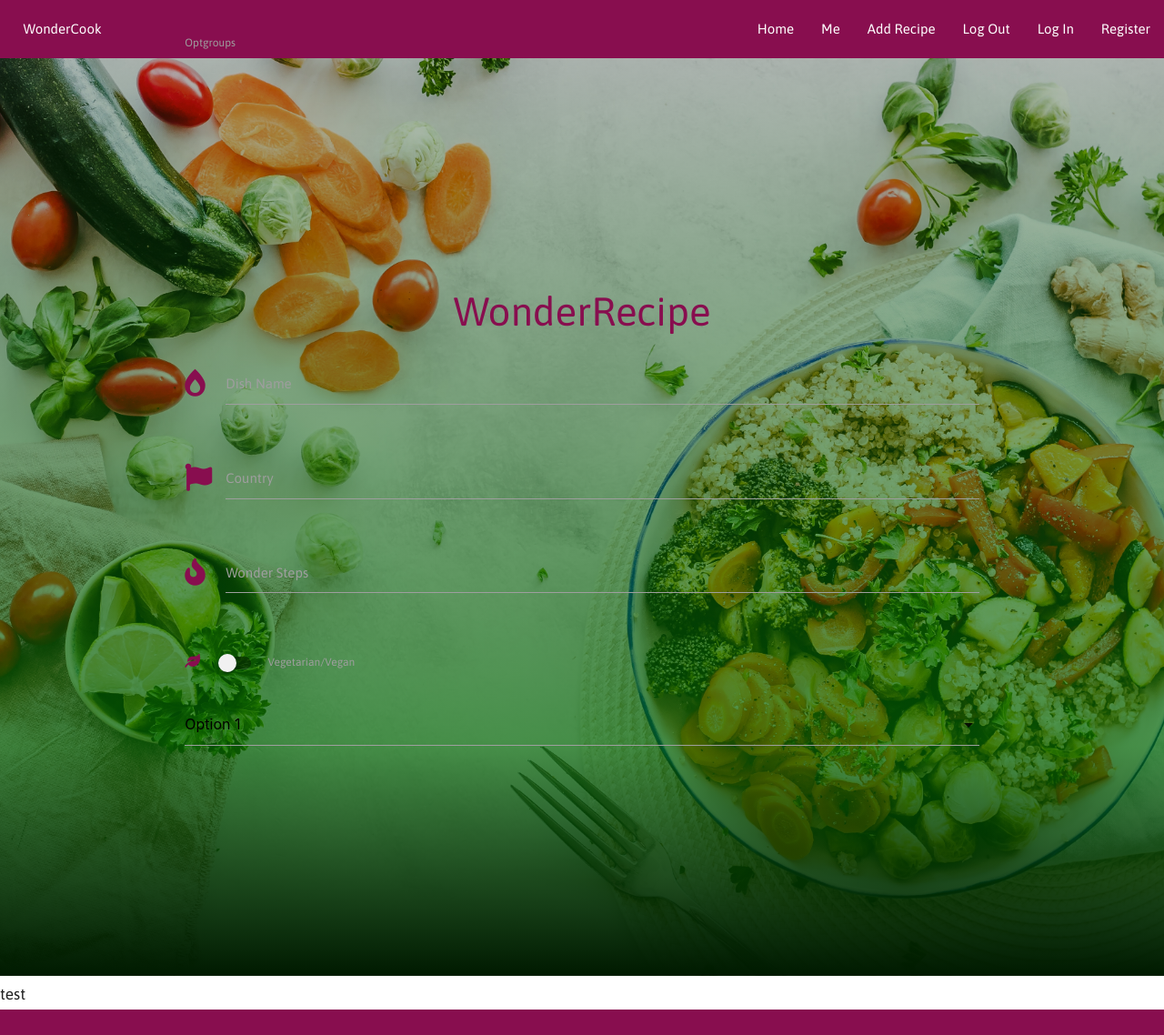
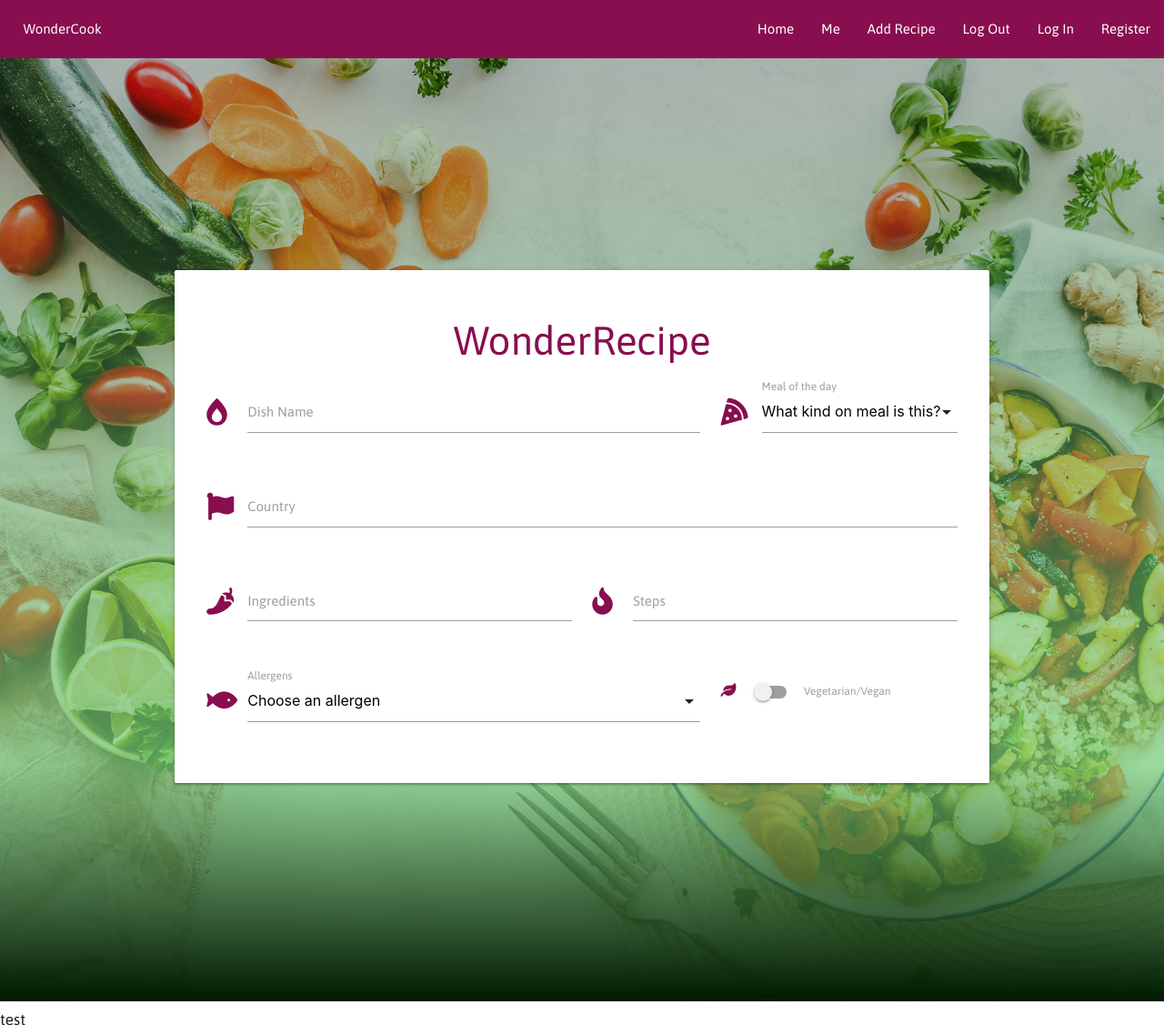
Before and after one commit to kervo/DataCentric_MS3, a Flask app: page /add_recipe in a window 1280 px wide. Shown: the whole page at 91% size. Before the commit the page ends 1110 px from the top, so only its background shows below. Run offline with Flask 2, Linux system fonts and the light colour scheme; data that the repository does not hold is empty; some libraries are stand-ins or nearby versions.

Commit message:
error to display dish_type

```diff
--- a/app.py
+++ b/app.py
@@ -99,7 +99,8 @@ def logout():
 
 @app.route("/add_recipe")
 def add_recipe():
-    return render_template('add_recipe.html')
+    meal = mongo.db.dish_type.find().sort("meal_time", 1)
+    return render_template('add_recipe.html', meal=meal)
 
 
 if __name__ == "__main__":
--- a/static/css/style.css
+++ b/static/css/style.css
@@ -9,7 +9,7 @@ body {
     height: auto;
     min-height: 35rem;
     padding: 15rem 0;
-    background: linear-gradient(to bottom, rgba(0, 26, 0, 0.3) 0%, rgba(0, 102, 0, 0.7) 75%, #001a00 100%), url("../img/homebackground.jpg");
+    background: linear-gradient(to bottom, rgba(0, 26, 0, 0.3) 0%, rgba(121, 210, 121, 0.7) 75%, #001a00 100%), url("../img/homebackground.jpg");
     background-position: center;
     background-repeat: no-repeat;
     background-attachment: scroll;
--- a/templates/add_recipe.html
+++ b/templates/add_recipe.html
@@ -1,9 +1,9 @@
 {% extends "base.html" %} {% block content %}
-<div class="row">
+<div class="row card-panel">
   <h3 class="pink-text center-align text-darken-4">WonderRecipe</h3>
   <form class="col s12" method="POST" action="">
     <div class="row">
-      <div class="input-field col s12">
+      <div class="input-field col s12 m8">
         <i class="fas fa-burn pink-text text-darken-4 prefix"></i>
         <input
           id="recipe_name"
@@ -13,6 +13,16 @@
           required
         />
         <label for="recipe_name">Dish Name</label>
+      </div>
+      <div class="input-field col s12 m4">
+      <i class="fas fa-pizza-slice pink-text text-darken-4 prefix"></i>
+      <select id="dish_type" name="dish_type" class="validate" required>
+          <option value="" disabled selected>What kind on meal is this?</option>
+          {% for meal in dish_type %}
+            <option value="{{ meal }}">{{ meal[0] }}</option>
+          {% endfor %}
+        </select>
+        <label for="dish_type">Meal of the day</label>
       </div>
     </div>
     <div class="row">
@@ -29,7 +39,19 @@
       </div>
     </div>
     <div class="row">
-      <div class="input-field col s12">
+      <div class="input-field col s12 m6">
+        <i class="fas fa-pepper-hot pink-text text-darken-4 prefix"></i>
+        <textarea
+          id="preparation"
+          name="preparation"
+          minlength="10"
+          maxlength="550"
+          class="materialize-textarea validate"
+          required
+        ></textarea>
+        <label for="preparation">Ingredients</label>
+      </div>
+      <div class="input-field col s12 m6">
         <i class="fas fa-fire pink-text text-darken-4 prefix"></i>
         <textarea
           id="preparation"
@@ -39,11 +61,19 @@
           class="materialize-textarea validate"
           required
         ></textarea>
-        <label for="preparation">Wonder Steps</label>
+        <label for="preparation">Steps</label>
       </div>
     </div>
     <div class="row">
-      <div class="input-field col s12">
+    <div class="input-field col s8">
+        <i class="fas fa-fish pink-text text-darken-4 prefix"></i>
+        <select id="allergens" name="allergens" class="validate">
+          <option value="" disabled selected>Choose an allergen</option>
+          <option value="1"></option>
+        </select>
+        <label>Allergens</label>
+      </div>
+      <div class="input-field col s4">
         <div class="switch">
           <i class="fas fa-leaf pink-text text-darken-4"></i>
           <label for="vegetarian">
@@ -54,19 +84,6 @@
         </div>
       </div>
     </div>
-
-      <select>
-        <optgroup label="team 1">
-          <option value="1">Option 1</option>
-          <option value="2">Option 2</option>
-        </optgroup>
-        <optgroup label="team 2">
-          <option value="3">Option 3</option>
-          <option value="4">Option 4</option>
-        </optgroup>
-      </select>
-      <label>Optgroups</label>
-
   </form>
 </div>
 {% endblock %}
```
Also changed, not shown: README.md.
